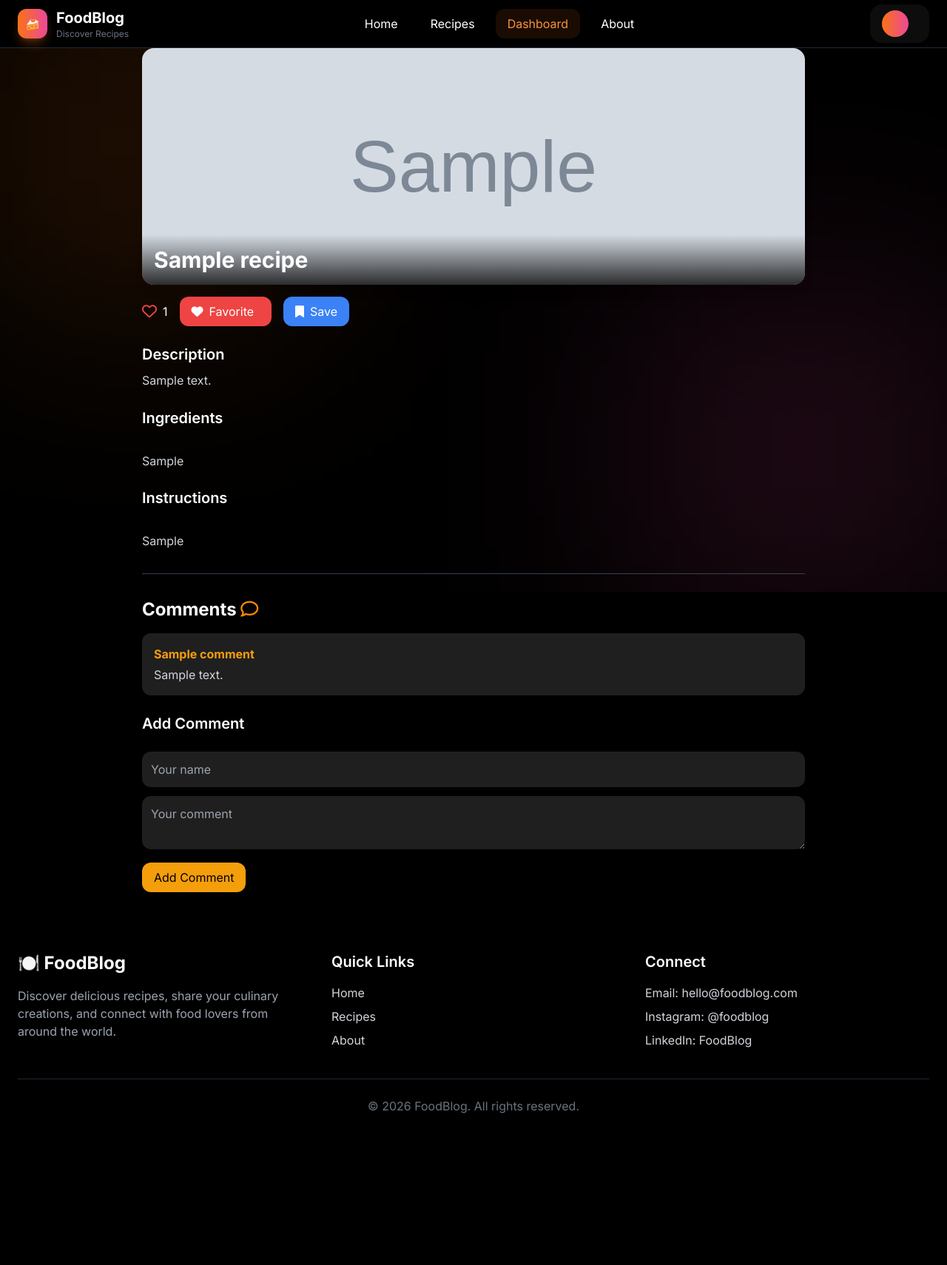
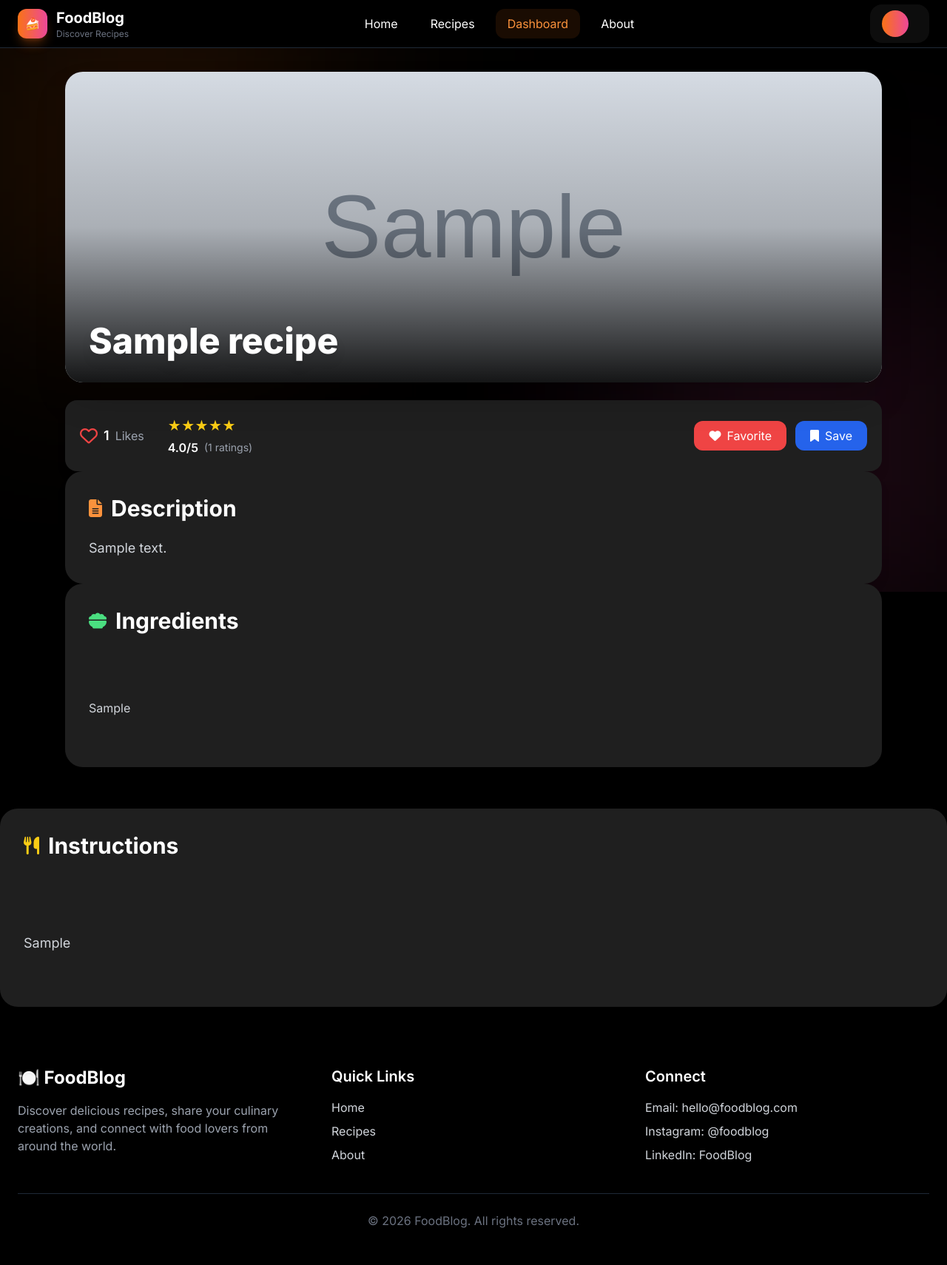
Before and after one commit to CyberB0x/foodblog, a Django app: page /recipe/1/ in a window 1280 px wide. Shown: the whole page at 74% size. Before the commit the page ends 1505 px from the top, so only its background shows below. Run offline with Django 5.2, Linux system fonts and the light colour scheme; tables that the repository leaves empty hold one stand-in row (values such as "Sample post"); grey boxes marked "Sample" are stand-in pictures; some libraries are stand-ins or nearby versions.

Commit message:
food blog day 31

```diff
--- a/static/js/main.js
+++ b/static/js/main.js
@@ -52,6 +52,7 @@
         "X-Requested-With": "XMLHttpRequest"
     }
 })
+
 function likeRecipe(id) {
     const heart = document.getElementById(`heart-${id}`);
     const likesEl = document.getElementById(`likes-${id}`);
@@ -271,4 +272,21 @@
   });
 }
 
+
+function showRatingToast() {
+
+    const toast = document.getElementById("rating-toast");
+
+    toast.classList.remove("opacity-0", "pointer-events-none");
+    toast.classList.add("opacity-100");
+
+    setTimeout(() => {
+
+        toast.classList.remove("opacity-100");
+        toast.classList.add("opacity-0", "pointer-events-none");
+
+    }, 2500);
+
+}
+
 console.log("MAIN JS LOADED 🔥");
--- a/templates/recipe_detail.html
+++ b/templates/recipe_detail.html
@@ -1,154 +1,446 @@
 {% extends "base.html" %}
 {% block content %}
 
-<div class="max-w-4xl mx-auto">
+<div class="max-w-6xl mx-auto px-6 py-8">
 
-    <!-- IMAGE -->
-    <div class="relative rounded-2xl overflow-hidden shadow-lg">
+    <!-- HERO -->
+    <div class="relative overflow-hidden rounded-3xl shadow-2xl">
+
         <img src="{{ recipe.image.url }}"
-             class="w-full h-80 object-cover">
+             class="w-full h-[420px] object-cover">
 
-        <!-- overlay info -->
-        <div class="absolute bottom-0 left-0 right-0 bg-gradient-to-t from-black/80 to-transparent p-4">
-            <h1 class="text-3xl font-bold">{{ recipe.title }}</h1>
-        </div>
+        <div class="absolute inset-0 bg-gradient-to-t from-black/90 via-black/20 to-transparent"></div>
+
+        <div class="absolute bottom-8 left-8">
+
+            <h1 class="text-5xl font-extrabold text-white drop-shadow-lg">
+                {{ recipe.title }}
+            </h1>
+
         </div>
 
-    <!-- ACTIONS -->
-    <div class="flex gap-4 mt-4">
+    </div>
+
+    <!-- ACTION BAR -->
+    <div class="mt-6 bg-secondary rounded-2xl shadow-lg p-5">
+
+        <div class="flex flex-wrap items-center justify-between gap-6">
+
+            <!-- LEFT -->
+
+            <div class="flex items-center gap-8">
 
                 <!-- LIKE -->
-        <button onclick="likeRecipe({{ recipe.id }})"
-                class="flex items-center gap-2">
 
-            <i id="heart-{{ recipe.id }}"
-               class="fa-regular fa-heart text-xl text-red-500"></i>
+                <button
+                    onclick="likeRecipe({{ recipe.id }})"
+                    class="flex items-center gap-2 hover:scale-105 transition">
 
-            <span id="likes-{{ recipe.id }}">
+                    <i
+                        id="heart-{{ recipe.id }}"
+                        class="fa-regular fa-heart text-red-500 text-2xl">
+                    </i>
+
+                    <span
+                        id="likes-{{ recipe.id }}"
+                        class="text-lg font-semibold">
+
                         {{ recipe.likes }}
+
+                    </span>
+
+                    <span class="text-gray-400">
+
+                        Likes
+
                     </span>
 
                 </button>
 
+                <!-- RATING -->
+
+                <div>
+
+                    <div class="text-yellow-400 text-xl tracking-wide">
+
+                        ★★★★★
+
+                    </div>
+
+                    <div class="flex items-center gap-2 mt-1">
+
+                        <span class="font-semibold">
+
+                            {{ recipe.average_rating }}/5
+
+                        </span>
+
+                        <span class="text-gray-400 text-sm">
+
+                            ({{ recipe.rating_count }} ratings)
+
+                        </span>
+
+                    </div>
+
+                </div>
+
+            </div>
+
+            <!-- RIGHT -->
+
+            <div class="flex items-center gap-3">
+
                 <!-- FAVORITE -->
-        <button id="fav-{{ recipe.id }}"
+
+                <button
+                    id="fav-{{ recipe.id }}"
                     onclick="toggleFavorite({{ recipe.id }})"
-                class="px-4 py-2 rounded-xl flex items-center gap-2
+
+                    class="px-5 py-2 rounded-xl flex items-center gap-2
+
                     {% if recipe.id in favorite_recipes_ids %}
                         bg-red-600
                     {% else %}
                         bg-red-500
-                {% endif %} text-white transition">
+                    {% endif %}
+
+                    text-white hover:opacity-90 transition">
 
                     <i class="fa-solid fa-heart"></i>
 
                     <span>
+
                         {% if recipe.id in favorite_recipes_ids %}
                             Favorited
                         {% else %}
                             Favorite
                         {% endif %}
+
                     </span>
 
-            <form action="{% url 'save_recipe' recipe.id %}" method="POST">
+                </button>
+
+                <!-- SAVE -->
+
+                <form
+                    action="{% url 'save_recipe' recipe.id %}"
+                    method="POST">
+
                     {% csrf_token %}
 
-                <button type="submit"
-                    class="px-4 py-2 rounded-xl flex items-center gap-2 transition
+                    <button
+                        type="submit"
+
+                        class="px-5 py-2 rounded-xl flex items-center gap-2
+
                         {% if recipe.id in saved_recipes %}
                             bg-yellow-500 text-black
                         {% else %}
-                        bg-blue-500 text-white
-                    {% endif %}">
+                            bg-blue-600 text-white
+                        {% endif %}
+
+                        hover:opacity-90 transition">
 
                         <i class="fa-solid fa-bookmark"></i>
 
                         <span>
+
                             {% if recipe.id in saved_recipes %}
                                 Saved
                             {% else %}
                                 Save
                             {% endif %}
+
                         </span>
 
                     </button>
+
                 </form>
-        </button>
+
+            </div>
+
+        </div>
 
     </div>
 
         <!-- DESCRIPTION -->
-    <div class="mt-6">
-        <h2 class="text-xl font-semibold mb-2">Description</h2>
-        <p class="text-gray-300 leading-relaxed">
+    <div class="bg-secondary rounded-3xl p-8 shadow-lg">
+
+        <div class="flex items-center gap-3 mb-5">
+
+            <i class="fa-solid fa-file-lines text-orange-400 text-2xl"></i>
+
+            <h2 class="text-3xl font-bold">
+                Description
+            </h2>
+
+        </div>
+
+        <p class="text-gray-300 leading-8 text-lg">
             {{ recipe.description }}
         </p>
+
     </div>
 
-    <!-- VIDEO -->
-    {% if recipe.get_youtube_embed_url %}
-    <div class="mt-4">
-        <iframe
-            class="w-full rounded-xl aspect-video mt-4"
-            src="{{ recipe.get_youtube_embed_url }}"
-            allowfullscreen>
-        </iframe>
-    </div>
-    {% endif %}
+    <!-- INGREDIENTS -->
 
-    <!-- INGREDIENTS -->
-    <div class="mt-6">
-        <h2 class="text-xl font-semibold mb-2">Ingredients</h2>
-        <p class="text-gray-300 whitespace-pre-line">
-            {{ recipe.ingredients }}
-        </p>
+    <div class="bg-secondary rounded-3xl p-8 shadow-lg">
+
+        <div class="flex items-center gap-3 mb-5">
+
+            <i class="fa-solid fa-bowl-food text-green-400 text-2xl"></i>
+
+            <h2 class="text-3xl font-bold">
+
+                Ingredients
+
+            </h2>
+
         </div>
 
-    <!-- INSTRUCTIONS -->
-    <div class="mt-6">
-        <h2 class="text-xl font-semibold mb-2">Instructions</h2>
-        <p class="text-gray-300 whitespace-pre-line">
-            {{ recipe.instructions }}
-        </p>
-    </div>
+        <div class="text-gray-300 leading-8 whitespace-pre-line">
 
-    <hr class="my-8 border-gray-700">
+            {{ recipe.ingredients }}
 
-    <!-- COMMENTS -->
-    <h3 class="text-2xl font-bold mb-4">
-        Comments
-        <!--Comment icon-->
-        <i class="fa-regular fa-comment" style="color: rgb(255, 140, 0);"></i>
-    </h3>
-
-    <div class="space-y-4">
-        {% for comment in comments %}
-        <div class="bg-secondary p-4 rounded-xl shadow">
-            <strong class="text-accent">{{ comment.name }}</strong>
-            <p class="text-gray-300 mt-1">{{ comment.text }}</p>
-        </div>
-        {% endfor %}
-    </div>
-
-    <!-- ADD COMMENT -->
-    <div class="mt-6">
-        <h3 class="text-xl font-semibold mb-3">Add Comment</h3>
-
-        <form method="POST" class="space-y-3">
-            {% csrf_token %}
-
-            <input type="text" name="name" placeholder="Your name"
-                   class="w-full p-3 rounded-xl bg-secondary text-white outline-none">
-
-            <textarea name="text" placeholder="Your comment"
-                      class="w-full p-3 rounded-xl bg-secondary text-white outline-none"></textarea>
-
-            <button class="bg-accent text-black px-4 py-2 rounded-xl hover:opacity-80 transition">
-                Add Comment
-            </button>
-        </form>
         </div>
 
     </div>
 
+</div>
+
+<!-- INSTRUCTIONS -->
+
+<div class="bg-secondary rounded-3xl p-8 shadow-lg mt-6">
+
+    <div class="flex items-center gap-3 mb-6">
+
+        <i class="fa-solid fa-utensils text-yellow-400 text-2xl"></i>
+
+        <h2 class="text-3xl font-bold">
+
+            Instructions
+
+        </h2>
+
+    </div>
+
+    <div class="text-gray-300 leading-9 whitespace-pre-line text-lg">
+
+        {{ recipe.instructions }}
+
+    </div>
+
+</div>
+
+{% if recipe.get_youtube_embed_url %}
+
+<!-- VIDEO -->
+
+<div class="bg-secondary rounded-3xl p-8 shadow-lg mt-6">
+
+    <div class="flex items-center gap-3 mb-6">
+
+        <i class="fa-brands fa-youtube text-red-500 text-2xl"></i>
+
+        <h2 class="text-3xl font-bold">
+
+            Video Tutorial
+
+        </h2>
+
+    </div>
+
+    <div class="overflow-hidden rounded-2xl shadow-xl">
+
+        <iframe
+
+            class="w-full aspect-video"
+
+            src="{{ recipe.get_youtube_embed_url }}"
+
+            allowfullscreen>
+
+        </iframe>
+
+    </div>
+
+</div>
+
+<!-- COMMENTS -->
+<div class="bg-secondary rounded-3xl p-8 shadow-lg mt-8">
+
+    <div class="flex items-center justify-between mb-8">
+
+        <h2 class="text-3xl font-bold flex items-center gap-3">
+
+            <i class="fa-regular fa-comments text-orange-400"></i>
+
+            Comments
+
+        </h2>
+
+        <span class="bg-primary px-4 py-2 rounded-full text-sm text-gray-300">
+
+            {{ comments|length }} Comments
+
+        </span>
+
+    </div>
+
+    {% if comments %}
+
+        <div class="space-y-5">
+
+            {% for comment in comments %}
+
+            <div class="bg-primary rounded-2xl p-5">
+
+                <div class="flex items-center justify-between">
+
+                    <h4 class="font-bold text-accent">
+
+                        {{ comment.name }}
+
+                    </h4>
+
+                    <span class="text-xs text-gray-500">
+
+                        {{ comment.created_at|date:"M d, Y" }}
+
+                    </span>
+
+                </div>
+
+                <p class="text-gray-300 mt-3 leading-7">
+
+                    {{ comment.text }}
+
+                </p>
+
+            </div>
+
+            {% endfor %}
+
+        </div>
+
+    {% else %}
+
+        <div class="text-center py-12">
+
+            <i class="fa-regular fa-comment-dots text-6xl text-gray-600 mb-4"></i>
+
+            <h3 class="text-xl font-semibold">
+
+                No comments yet
+
+            </h3>
+
+            <p class="text-gray-400 mt-2">
+
+                Be the first to leave a comment.
+
+            </p>
+
+        </div>
+
+    {% endif %}
+
+</div>
+
+<!-- ADD COMMENT -->
+
+<div class="bg-secondary rounded-3xl p-8 shadow-lg mt-8">
+
+    <h2 class="text-3xl font-bold mb-6">
+
+        Leave a Comment
+
+    </h2>
+
+    <form method="POST" class="space-y-5">
+
+        {% csrf_token %}
+
+        <input
+            type="text"
+            name="name"
+            placeholder="Your name"
+            class="w-full bg-primary rounded-xl p-4 outline-none focus:ring-2 focus:ring-orange-400">
+
+        <textarea
+            name="text"
+            rows="5"
+            placeholder="Write your comment..."
+            class="w-full bg-primary rounded-xl p-4 outline-none focus:ring-2 focus:ring-orange-400"></textarea>
+
+        <button
+            class="bg-orange-500 hover:bg-orange-600 transition px-8 py-3 rounded-xl font-semibold">
+
+            <i class="fa-solid fa-paper-plane mr-2"></i>
+
+            Post Comment
+
+        </button>
+
+    </form>
+
+</div>
+
+<!-- RATE RECIPE -->
+
+<div class="bg-secondary rounded-3xl p-8 shadow-lg mt-8">
+
+    <h2 class="text-3xl font-bold mb-6">
+
+        ⭐ Rate this recipe
+
+    </h2>
+
+    <div class="flex items-center gap-2 text-4xl text-yellow-400">
+
+        <i class="fa-regular fa-star cursor-pointer hover:scale-110 transition"></i>
+        <i class="fa-regular fa-star cursor-pointer hover:scale-110 transition"></i>
+        <i class="fa-regular fa-star cursor-pointer hover:scale-110 transition"></i>
+        <i class="fa-regular fa-star cursor-pointer hover:scale-110 transition"></i>
+        <i class="fa-regular fa-star cursor-pointer hover:scale-110 transition"></i>
+
+    </div>
+
+    <p class="text-gray-400 mt-4">
+
+        Average rating:
+        <span class="font-semibold text-white">
+
+            {{ recipe.average_rating }}/5
+
+        </span>
+
+        ({{ recipe.rating_count }} ratings)
+
+    </p>
+
+</div>
+
+<!-- TOAST -->
+
+<div id="rating-toast"
+     class="fixed bottom-6 right-6 bg-green-600 text-white px-6 py-4 rounded-2xl shadow-xl
+     opacity-0 pointer-events-none transition-all duration-300">
+
+    <div class="font-bold">
+
+        ⭐ Thank you!
+
+    </div>
+
+    <div class="text-sm">
+
+        Your rating has been saved successfully.
+
+    </div>
+
+</div>
+
+{% endif %}
 {% endblock %}
```
Also changed, not shown: recipes/models.py (+34 -0 lines). Lines whose indentation alone changed are shown as unchanged.
